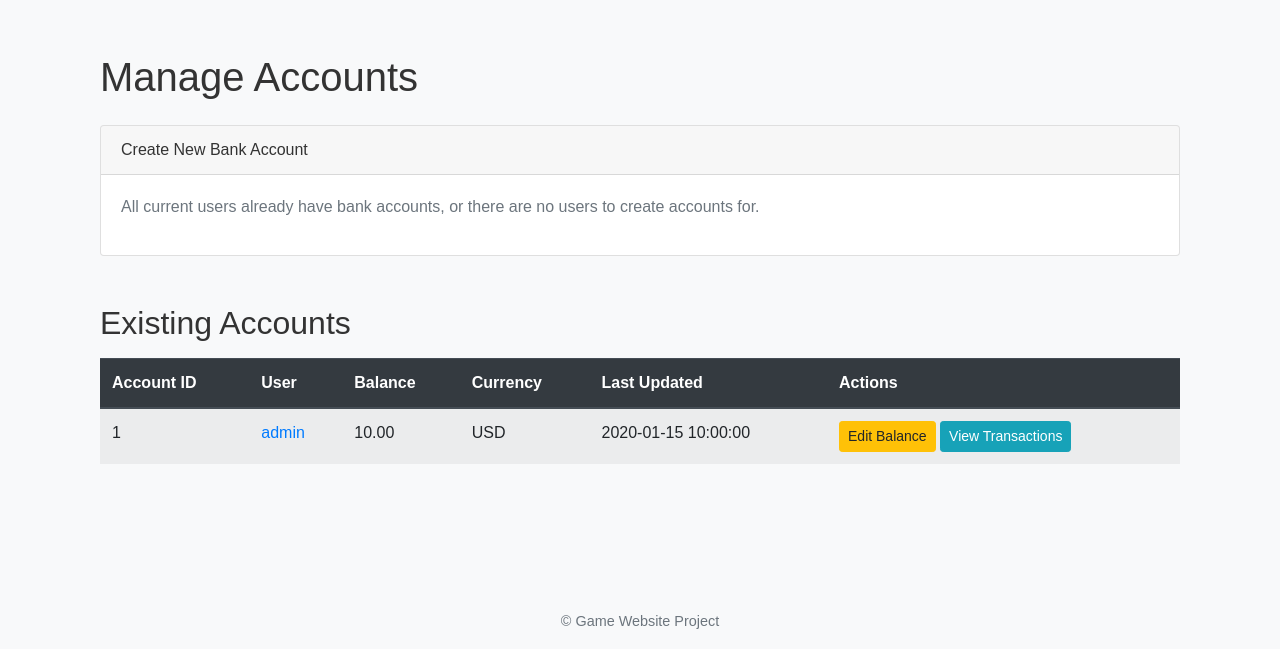
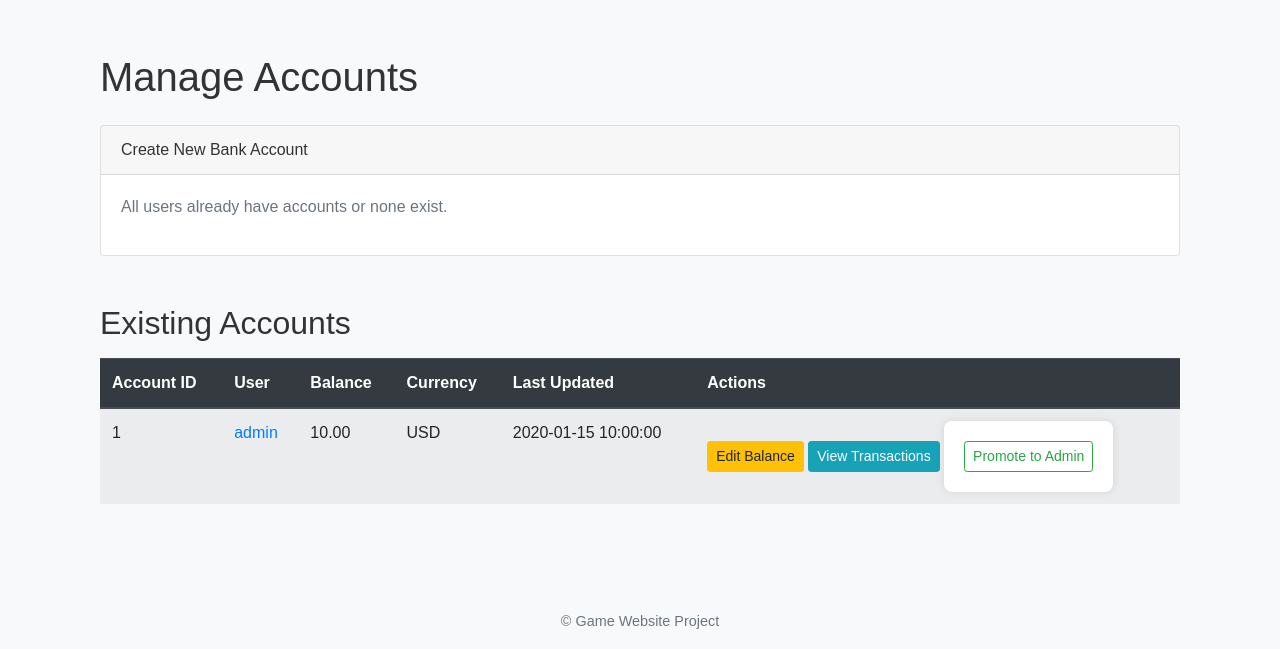
Before and after one commit to infuriatedten/dixielandwebsite, a Flask app: page /admin/accounts in a window 1280 px wide. Shown: the part 151-800 px from the top of the page. Run offline with Flask 3, Linux system fonts and the light colour scheme; a user stored in the database is signed in; tables that the repository leaves empty hold one stand-in row (values such as "Sample post"); one stand-in notice (Sample message) is shown; some libraries are stand-ins or nearby versions.

Commit message:
added admin controls

```diff
--- a/app/routes/admin.py
+++ b/app/routes/admin.py
@@ -56,6 +56,19 @@ def manage_accounts():
 
     accounts = Account.query.join(User).order_by(User.username).all()
     return render_template('admin/manage_accounts.html', title='Manage Accounts', accounts=accounts, form=form)
+@bp.route('/toggle_role/<int:user_id>', methods=['POST'])
+@login_required
+@admin_required
+def toggle_user_role(user_id):
+    user = User.query.get_or_404(user_id)
+    if user.id == current_user.id:
+        flash("You cannot change your own role.", "warning")
+        return redirect(url_for('admin.manage_accounts'))
+
+    user.role = 'admin' if user.role != 'admin' else 'user'
+    db.session.commit()
+    flash(f"{user.username}'s role changed to {user.role}.", "success")
+    return redirect(url_for('admin.manage_accounts'))
 
 @bp.route('/account/<int:account_id>/edit_balance', methods=['GET', 'POST'])
 @login_required
@@ -245,6 +258,23 @@ def manage_tickets():
 @login_required
 @admin_required
 def resolve_ticket(ticket_id):
+    """
+    Handles the resolution of a ticket by an admin.
+
+    This view function allows an admin to resolve a ticket that is in a contestable or outstanding state.
+    It presents a form for the admin to select a new status and provide resolution notes. Upon submission,
+    the ticket's status and resolution notes are updated, and the admin's user ID is recorded as the resolver.
+    If the ticket is resolved as "Fine Upheld", the due date is extended by 72 hours and the user is notified.
+    If the ticket is dismissed, the user is notified accordingly. Additional notification handling for cancelled
+    tickets can be added as needed.
+
+    Args:
+        ticket_id (int): The ID of the ticket to resolve.
+
+    Returns:
+        Response: A redirect to the ticket management page upon successful resolution,
+                  or a rendered template with the resolution form on GET or validation failure.
+    """
     ticket = Ticket.query.get_or_404(ticket_id)
     if ticket.status not in [TicketStatus.CONTESTED, TicketStatus.OUTSTANDING]:
         flash(
@@ -309,6 +339,23 @@ def resolve_ticket(ticket_id):
 @login_required
 @admin_required
 def cancel_ticket_by_admin(ticket_id):
+
+
+
+    """
+    Cancels a ticket by an admin user if the ticket has not been paid.
+
+    Args:
+        ticket_id (int): The ID of the ticket to be cancelled.
+
+    Returns:
+        Response: A redirect response to the ticket management page with a flash message.
+
+    Behavior:
+        - If the ticket status is 'PAID', prevents cancellation and flashes an error message.
+        - Otherwise, updates the ticket status to 'CANCELLED', logs the admin's username and ID, and commits the change.
+        - Flashes a success message upon successful cancellation.
+    """
     ticket = Ticket.query.get_or_404(ticket_id)
     if ticket.status == TicketStatus.PAID:
         flash("Cannot cancel a ticket that has already been paid. Consider a refund process if needed.", "danger")
--- a/app/templates/admin/manage_accounts.html
+++ b/app/templates/admin/manage_accounts.html
@@ -5,6 +5,19 @@
 <div class="container mt-4">
     <h1 class="mb-4">{{ title }}</h1>
 
+    <!-- Flash Messages -->
+    {% with messages = get_flashed_messages(with_categories=true) %}
+      {% if messages %}
+        {% for category, message in messages %}
+          <div class="alert alert-{{ category }} alert-dismissible fade show" role="alert">
+            {{ message }}
+            <button type="button" class="btn-close" data-bs-dismiss="alert" aria-label="Close"></button>
+          </div>
+        {% endfor %}
+      {% endif %}
+    {% endwith %}
+
+    <!-- Account Creation Form -->
     <div class="card mb-4">
         <div class="card-header">Create New Bank Account</div>
         <div class="card-body">
@@ -14,14 +27,21 @@
                 {{ wtf.render_field(form.user_id) }}
                 {{ wtf.render_field(form.balance) }}
                 {{ wtf.render_field(form.currency) }}
+
+                <div class="form-check mb-3">
+                    {{ form.make_admin(class="form-check-input") }}
+                    {{ form.make_admin.label(class="form-check-label") }}
+                </div>
+
                 {{ wtf.render_field(form.submit, button_map={'submit': 'btn-success'}) }}
             </form>
             {% else %}
-            <p class="text-muted">All current users already have bank accounts, or there are no users to create accounts for.</p>
+            <p class="text-muted">All users already have accounts or none exist.</p>
             {% endif %}
         </div>
     </div>
 
+    <!-- Existing Accounts List -->
     <h2 class="mt-5 mb-3">Existing Accounts</h2>
     <table class="table table-striped table-hover">
         <thead class="thead-dark">
@@ -38,14 +58,28 @@
             {% for account in accounts %}
             <tr>
                 <td>{{ account.id }}</td>
-                <td><a href="{{ url_for('admin.manage_users') }}?user_id={{ account.user_id }}">{{ account.owner_user.username }}</a></td> {# Link to user management or user profile #}
+                <td>
+                    <a href="{{ url_for('admin.manage_users') }}?user_id={{ account.user_id }}">
+                        {{ account.owner_user.username }}
+                    </a>
+                    {% if account.owner_user.role == 'admin' %}
+                        <span class="badge bg-success ms-2">Admin</span>
+                    {% endif %}
+                </td>
                 <td>{{ "%.2f"|format(account.balance) }}</td>
                 <td>{{ account.currency }}</td>
                 <td>{{ account.last_updated_on.strftime('%Y-%m-%d %H:%M:%S') if account.last_updated_on else 'N/A' }}</td>
                 <td>
                     <a href="{{ url_for('admin.edit_account_balance', account_id=account.id) }}" class="btn btn-sm btn-warning">Edit Balance</a>
                     <a href="{{ url_for('banking.view_account', account_id=account.id) }}" class="btn btn-sm btn-info">View Transactions</a>
-                </td>
+
+                    <form method="POST" action="{{ url_for('admin.toggle_user_role', user_id=account.owner_user.id) }}" style="display:inline-block;" onsubmit="return confirm('Are you sure you want to toggle this user\'s role?');">
+                        <button type="submit" class="btn btn-sm {% if account.owner_user.role == 'admin' %}btn-danger{% else %}btn-outline-success{% endif %}">
+                            {% if account.owner_user.role == 'admin' %}Demote{% else %}Promote to Admin{% endif %}
+                        </button>
+                     </form>
+                <!-- </td> -->
+
             </tr>
             {% else %}
             <tr>
```
